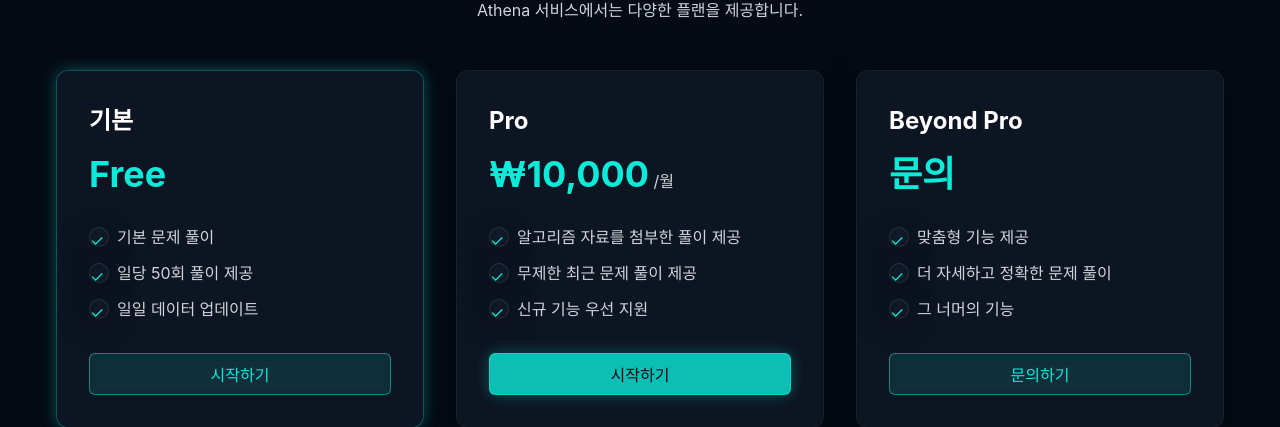
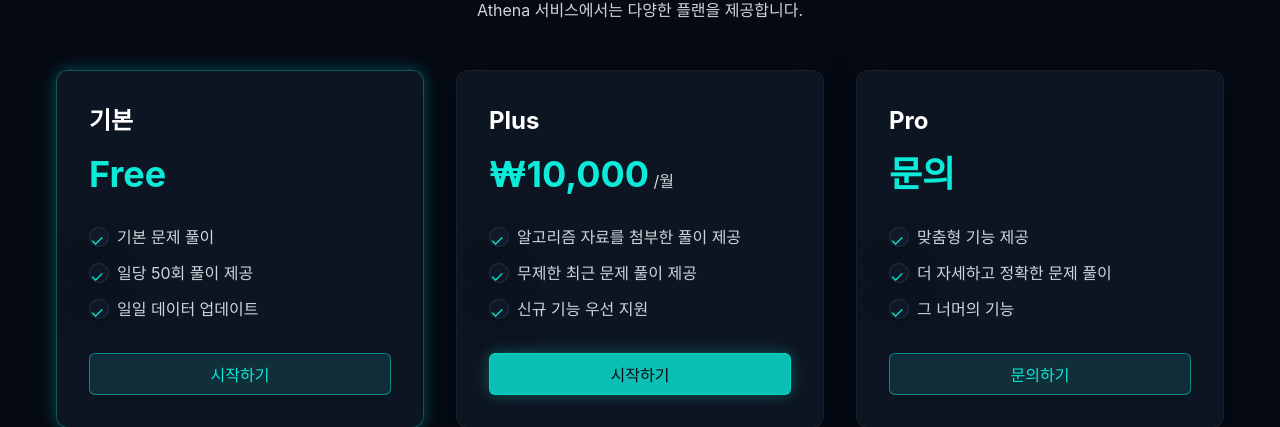
Before and after one commit to shinkeonkim/AD_project_athena, a Django app: page / in a window 1280 px wide. Shown: the part 1588-2015 px from the top of the page. Run offline with Django 5.2, Linux system fonts and the light colour scheme; parts of the project's set-up code (start-up, migrations or seed data) failed here and were passed over.

Commit message:
chore: 요금제 정보 변경

```diff
--- a/source_code/webapp/templates/main/index.html
+++ b/source_code/webapp/templates/main/index.html
@@ -164,7 +164,7 @@
                         인기
                     </div>
                     <div class="p-8">
-                        <h3 class="mb-2 text-2xl font-bold text-white">Pro</h3>
+                        <h3 class="mb-2 text-2xl font-bold text-white">Plus</h3>
                         <div class="mb-6">
                             <span class="text-4xl font-bold text-primary">₩10,000</span>
                             <span class="text-gray-300">/월</span>
@@ -189,7 +189,7 @@
 
                 <div class="glass relative transform transition-all duration-300 hover-scale-105 rounded-xl overflow-hidden">
                     <div class="p-8">
-                        <h3 class="mb-2 text-2xl font-bold text-white">Beyond Pro</h3>
+                        <h3 class="mb-2 text-2xl font-bold text-white">Pro</h3>
                         <div class="mb-6">
                             <span class="text-4xl font-bold text-primary">문의</span>
                         </div>
```
